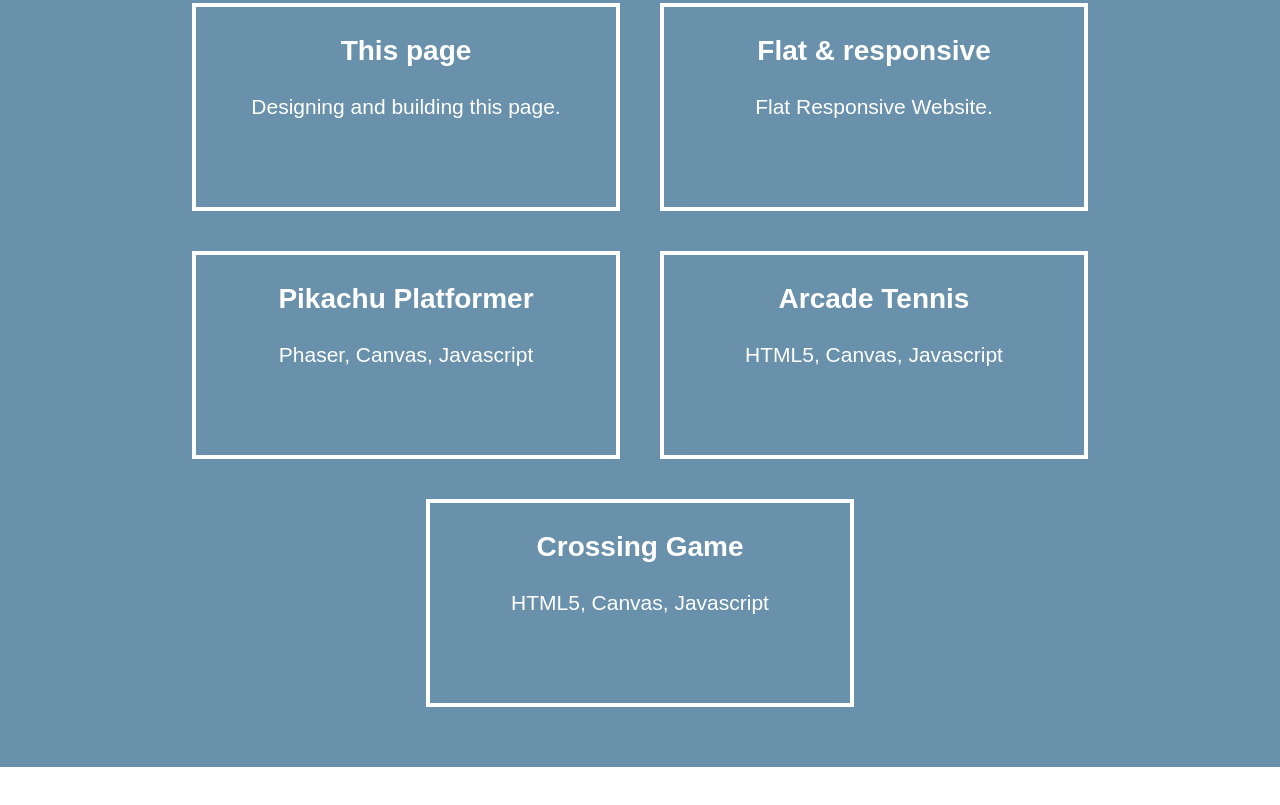
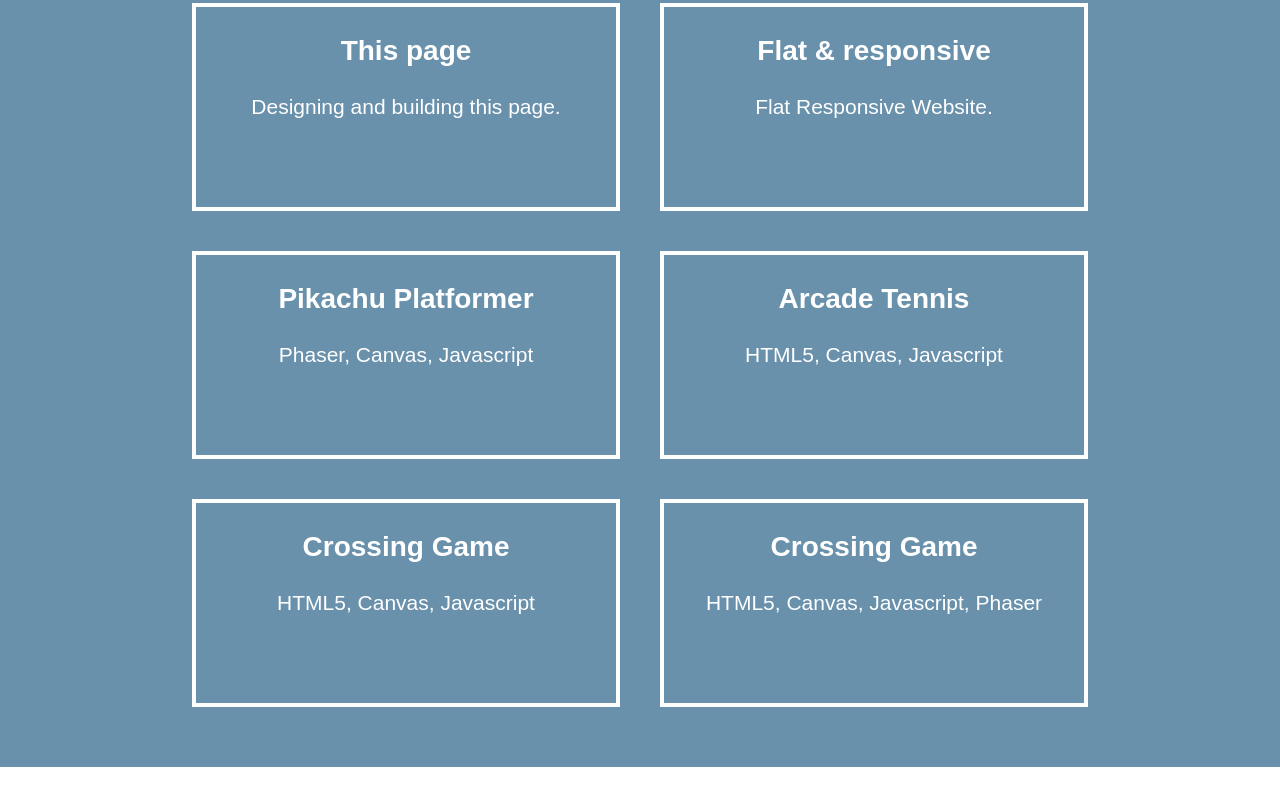
Before and after one commit to yulsmir/my-games, a website: page index.html in a window 1280 px wide. Shown: the part 1558-2363 px from the top of the page. Drawn offline with Linux system fonts and the light colour scheme.

Commit message:
refactor: add crossing game to main page

```diff
--- a/index.html
+++ b/index.html
@@ -78,6 +78,11 @@
                 <p> HTML5, Canvas, Javascript</p>
                 <!-- <img src="" alt="Tetris"> -->
             </div>
+            <div class="project">
+                <h3><a href="09-crossing-game-phaser/index.html">Crossing Game</a></h3>
+                <p> HTML5, Canvas, Javascript, Phaser</p>
+                <!-- <img src="" alt="Tetris"> -->
+            </div>
             <!--
                 <div class="project">
                     <h2></h2>
```
Also changed, not shown: 06-pikachu-platformer/style.css (+6 -2 lines).
